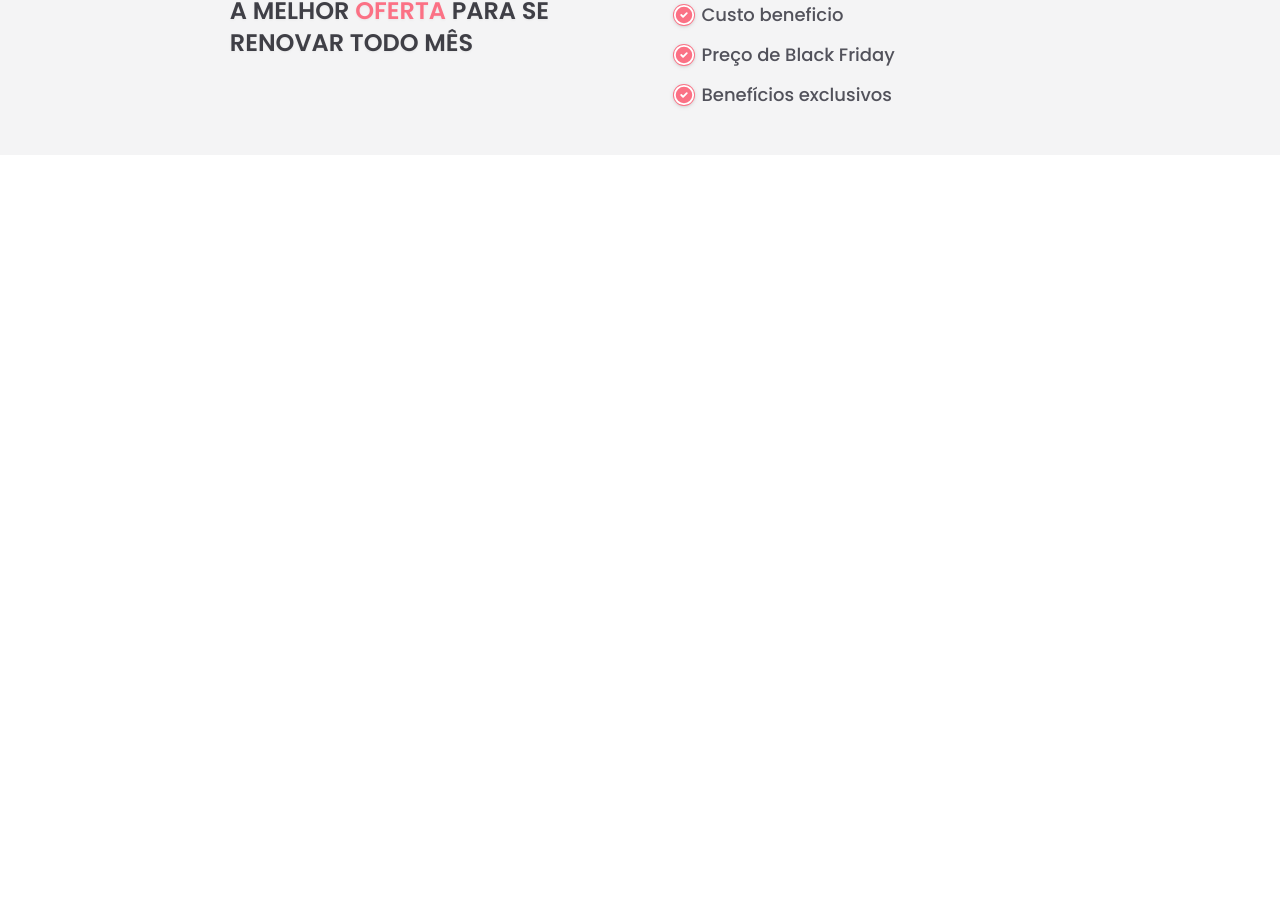
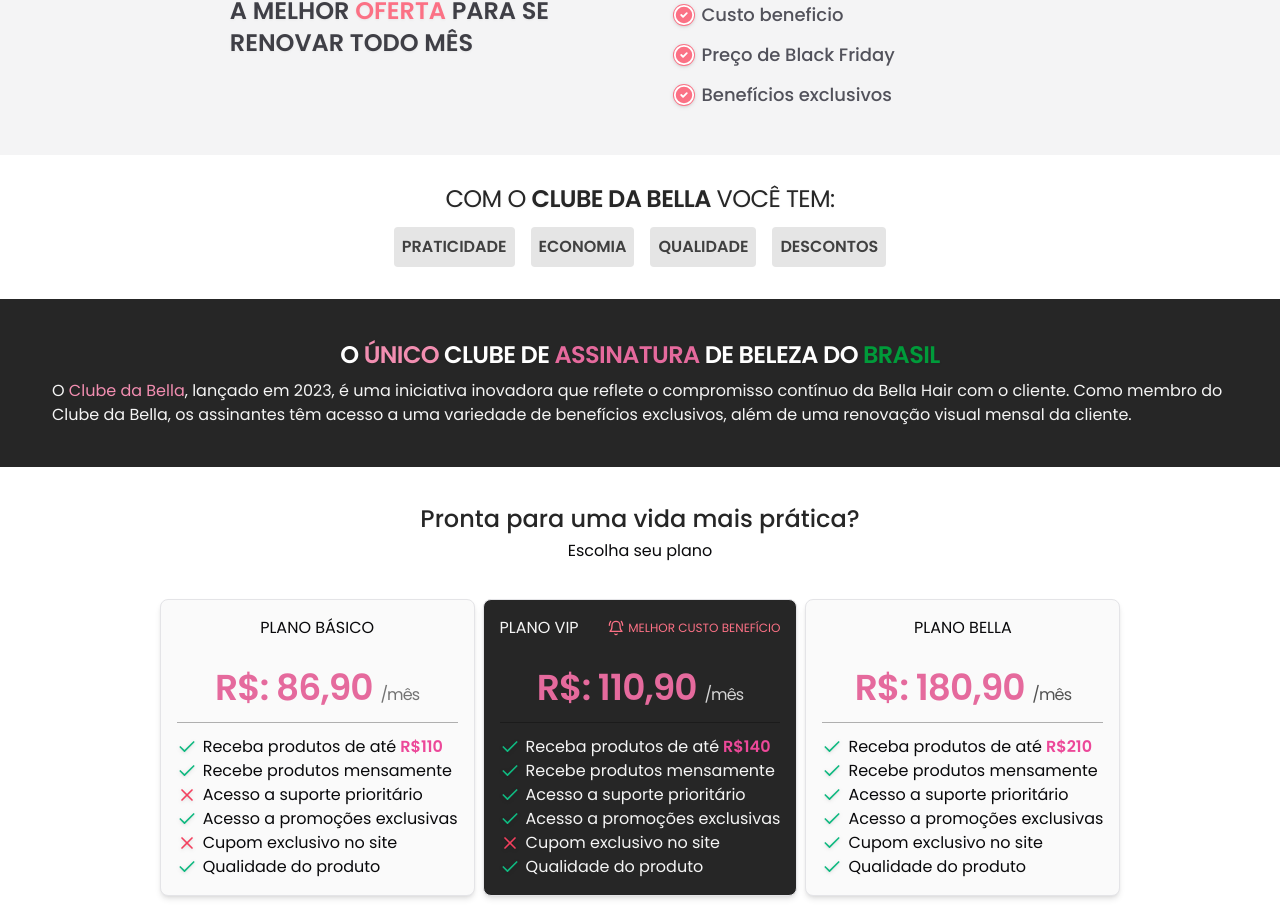
Before and after one commit to nicolassposito/Clube-bella, a Next.js app: page / in a window 1280 px wide. Shown: the part 1137-2053 px from the top of the page. Before the commit the page ends 1292 px from the top, so only its background shows below. Built offline with nearby package versions, Linux system fonts and the light colour scheme.

Commit message:
sections

```diff
--- a/src/app/page.tsx
+++ b/src/app/page.tsx
@@ -1,6 +1,7 @@
 import { Header } from "@/components/header/header";
-import { Check, CheckCircle, CheckCircle2 } from "lucide-react";
+import { BellRing, Check, CheckCircle, CheckCircle2, X } from "lucide-react";
 import Image from "next/image";
+import Link from "next/link";
 
 interface HomePageProps {}
 
@@ -24,7 +25,7 @@
           width={1000}
         />
       </div>
-      <div className="bg-zinc-100 py-10">
+      <section className="bg-zinc-100 py-10">
         <div className="w-full px-2 max-w-4xl container flex md:flex-row flex-col justify-around items-center">
           <h1 className="font-semibold text-center md:text-left text-2xl text-zinc-700 max-w-sm drop-shadow-sm">A MELHOR <span className="text-rose-400">OFERTA</span> PARA SE RENOVAR TODO MÊS</h1>
           <div className="mt-4">
@@ -36,7 +37,72 @@
             </ul>
           </div>
         </div>
+      </section>
+      <section className='px-5 pb-7 pt-7' style={{backgroundColor: '#fff'}}>
+      <div className='container mx-auto'>
+        <h1 className='uppercase text-3xl md:text-2xl text-neutral-800 drop-shadow-sm tracking-tight text-center'>Com o <span className='font-semibold'>clube da Bella</span> você tem:</h1>
+        <div className='flex flex-wrap justify-center mt-2'>
+          <div className='vantagens bg-neutral-200 p-2 rounded md:mx-2 mx-1 my-1 transition'><span className='text-base font-semibold text-neutral-700'>PRATICIDADE</span></div>
+          <div className='vantagens bg-neutral-200 p-2 rounded md:mx-2 mx-1 my-1 transition'><span className='text-base font-semibold text-neutral-700'>ECONOMIA</span></div>
+          <div className='vantagens bg-neutral-200 p-2 rounded md:mx-2 mx-1 my-1 transition'><span className='text-base font-semibold text-neutral-700'>QUALIDADE</span></div>
+          <div className='vantagens bg-neutral-200 p-2 rounded md:mx-2 mx-1 my-1 transition'><span className='text-base font-semibold text-neutral-700'>DESCONTOS</span></div>
+        </div>
       </div>
+    </section>
+    <section className='px-5 py-10 bg-neutral-800'>
+      <div className='container mx-auto'>
+        <h1 className='uppercase text-3xl md:text-2xl text-white drop-shadow-sm tracking-tight text-center font-bold pb-2'>O <span style={{color: 'var(--secondary)'}}>ÚNICO</span> CLUBE DE <span style={{color: 'var(--primary)'}}>ASSINATURA</span> DE BELEZA DO <span style={{color: '#009b3a'}}>BRASIL</span></h1>
+        <p className='text-neutral-100'>O <span style={{color: 'var(--secondary)'}}>Clube da Bella</span>, lançado em 2023, é uma iniciativa inovadora que reflete o compromisso contínuo da Bella Hair com o cliente. Como membro do Clube da Bella, os assinantes têm acesso a uma variedade de benefícios exclusivos, além de uma renovação visual mensal da cliente.</p>
+      </div>
+    </section>
+    <section>
+    <div id='planos' className='text-center py-4'>
+        <div className='container mx-auto'>
+            <div className='py-5'>
+                <h1 className='text-2xl font-medium text-neutral-800'>Pronta para uma vida mais prática?</h1>
+                <h2 className='text-base mt-1 mb-3'>Escolha seu plano</h2>
+            </div>
+            <div className='flex flex-wrap justify-center'>
+                <div className='produto center text-center border p-4 rounded-lg shadow-md hover:shadow-xl transition m-1 md:w-fit w-full bg-neutral-50'>
+                    <p className='uppercase mb-4 text-base'>Plano básico</p>
+                    <p className='mb-3 text-4xl pb-3.5 pt-3 font-semibold tracking-tight' style={{borderBottom: '1px solid rgba(0, 0, 0, 0.3)', color: 'var(--primary)'}}>R$: 86,90 <span className='text-base text-neutral-500 font-light'>/mês</span></p>
+                    <ul>
+                        <li className='flex items-center text-base'><Check className='mr-1.5 text-emerald-500 drop-shadow' size={20}/>Receba produtos de até <span className='ml-1 text-pink-500 font-semibold'>R$110</span></li>
+                        <li className='flex items-center text-base'><Check className='mr-1.5 text-emerald-500 drop-shadow' size={20}/>Recebe produtos mensamente</li>
+                        <li className='flex items-center text-base'><X className='mr-1.5 text-rose-500 drop-shadow' size={20}/>Acesso a suporte prioritário</li>
+                        <li className='flex items-center text-base'><Check className='mr-1.5 text-emerald-500 drop-shadow' size={20}/>Acesso a promoções exclusivas</li>
+                        <li className='flex items-center text-base'><X className='mr-1.5 text-rose-500 drop-shadow' size={20}/>Cupom exclusivo no site</li>
+                        <li className='flex items-center text-base'><Check className='mr-1.5 text-emerald-500 drop-shadow' size={20}/>Qualidade do produto</li>
+                    </ul>
+                </div>
+                <div className='produto relative text-center border p-4 rounded-lg shadow-md hover:shadow-xl transition m-1 md:w-fit w-full bg-neutral-800 text-neutral-100'>
+                    <p className='uppercase mb-4 text-base flex justify-between items-center'>Plano VIP <span className='uppercase text-xs text-rose-400 flex items-center'><BellRing className='mr-1' size={16}/>Melhor custo benefício</span></p>
+                    <p className='mb-3 text-4xl pb-3.5 pt-3 font-semibold tracking-tight' style={{borderBottom: '1px solid rgba(0, 0, 0, 0.3)', color: 'var(--primary)'}}>R$: 110,90 <span className='text-base text-neutral-300 font-light'>/mês</span></p>
+                    <ul>
+                        <li className='flex items-center text-base'><Check className='mr-1.5 text-emerald-500 drop-shadow' size={20}/>Receba produtos de até <span className='ml-1 text-pink-500 font-semibold'>R$140</span></li>
+                        <li className='flex items-center text-base'><Check className='mr-1.5 text-emerald-500 drop-shadow' size={20}/>Recebe produtos mensamente</li>
+                        <li className='flex items-center text-base'><Check className='mr-1.5 text-emerald-500 drop-shadow' size={20}/>Acesso a suporte prioritário</li>
+                        <li className='flex items-center text-base'><Check className='mr-1.5 text-emerald-500 drop-shadow' size={20}/>Acesso a promoções exclusivas</li>
+                        <li className='flex items-center text-base'><X className='mr-1.5 text-rose-500 drop-shadow' size={20}/>Cupom exclusivo no site</li>
+                        <li className='flex items-center text-base'><Check className='mr-1.5 text-emerald-500 drop-shadow' size={20}/>Qualidade do produto</li>
+                    </ul>
+                </div>
+                <div className='produto relative text-center border p-4 rounded-lg shadow-md hover:shadow-xl transition m-1 md:w-fit w-full bg-neutral-50'>
+                    <p className='uppercase mb-4 text-base'>Plano BELLA</p>
+                    <p className='mb-3 text-4xl pb-3.5 pt-3 font-semibold tracking-tight' style={{borderBottom: '1px solid rgba(0, 0, 0, 0.3)', color: 'var(--primary)'}}>R$: 180,90 <span className='text-base text-neutral-600 font-light'>/mês</span></p>
+                    <ul>
+                        <li className='flex items-center text-base'><Check className='mr-1.5 text-emerald-500 drop-shadow' size={20}/>Receba produtos de até <span className='ml-1 text-pink-500 font-semibold'>R$210</span></li>
+                        <li className='flex items-center text-base'><Check className='mr-1.5 text-emerald-500 drop-shadow' size={20}/>Recebe produtos mensamente</li>
+                        <li className='flex items-center text-base'><Check className='mr-1.5 text-emerald-500 drop-shadow' size={20}/>Acesso a suporte prioritário</li>
+                        <li className='flex items-center text-base'><Check className='mr-1.5 text-emerald-500 drop-shadow' size={20}/>Acesso a promoções exclusivas</li>
+                        <li className='flex items-center text-base'><Check className='mr-1.5 text-emerald-500 drop-shadow' size={20}/>Cupom exclusivo no site</li>
+                        <li className='flex items-center text-base'><Check className='mr-1.5 text-emerald-500 drop-shadow' size={20}/>Qualidade do produto</li>
+                    </ul>
+                </div>
+            </div>
+        </div>
+    </div>
+    </section>
     </>
   );
 }
```
